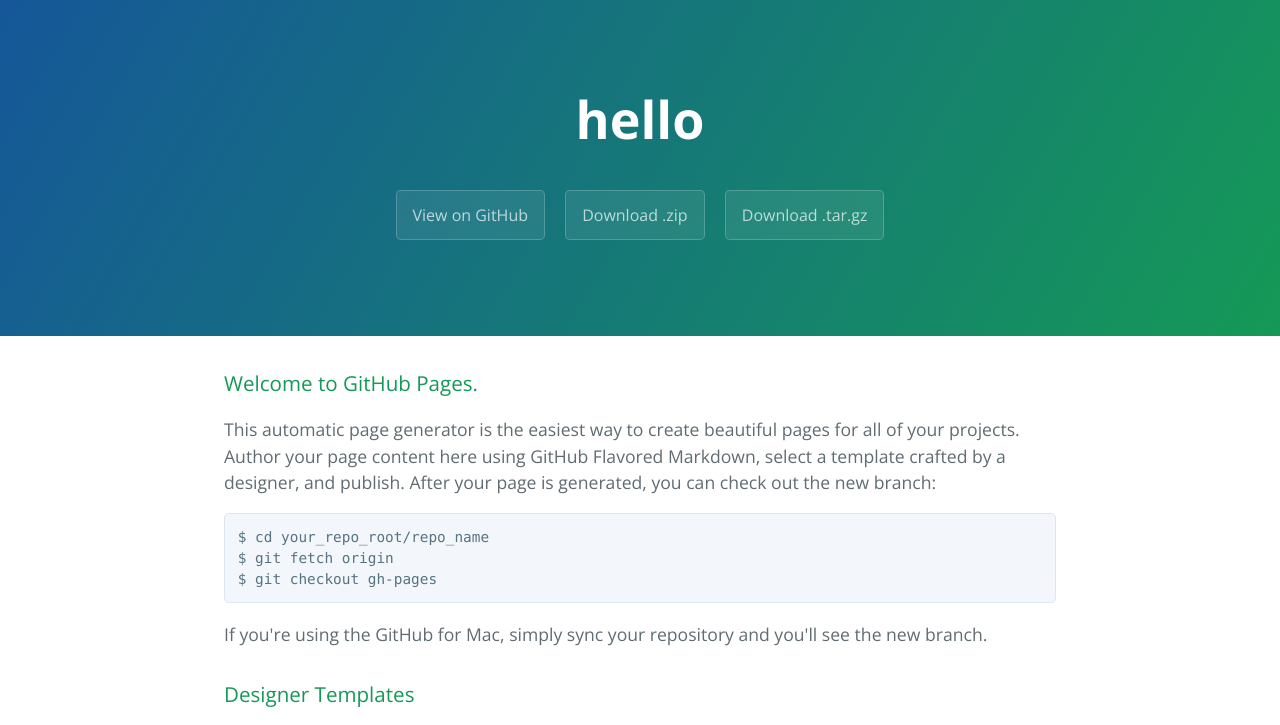
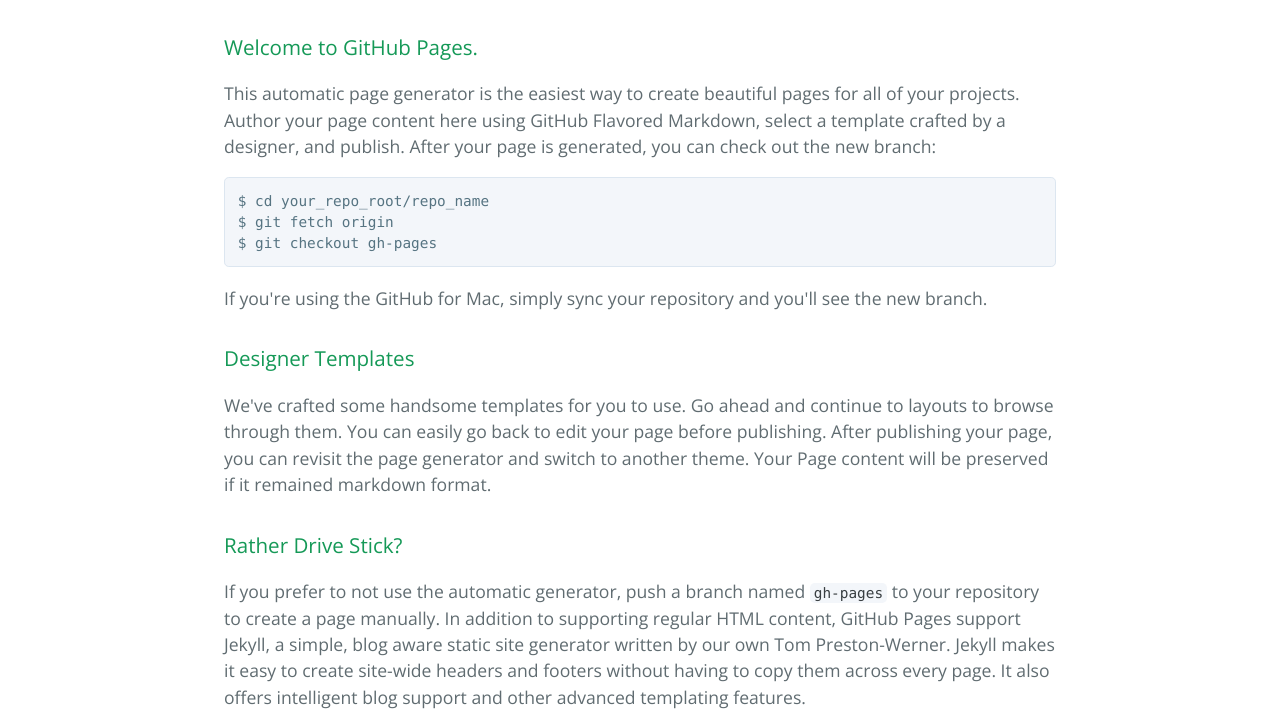
Before and after one commit to lucyshan/hello, a plain HTML site: page index.html in a window 1280 px wide. Shown: the top 725 px of the page. Drawn offline with nearby package versions, Linux system fonts and the light colour scheme.

Commit message:
Update index.html

```diff
--- a/index.html
+++ b/index.html
@@ -10,14 +10,6 @@
     <link rel="stylesheet" type="text/css" href="stylesheets/github-light.css" media="screen">
   </head>
   <body>
-    <section class="page-header">
-      <h1 class="project-name">hello</h1>
-      <h2 class="project-tagline"></h2>
-      <a href="https://github.com/lucyshan/luxishan.github.io" class="btn">View on GitHub</a>
-      <a href="https://github.com/lucyshan/luxishan.github.io/zipball/master" class="btn">Download .zip</a>
-      <a href="https://github.com/lucyshan/luxishan.github.io/tarball/master" class="btn">Download .tar.gz</a>
-    </section>
-
     <section class="main-content">
       <h3>
 <a id="welcome-to-github-pages" class="anchor" href="#welcome-to-github-pages" aria-hidden="true"><span class="octicon octicon-link"></span></a>Welcome to GitHub Pages.</h3>
```
